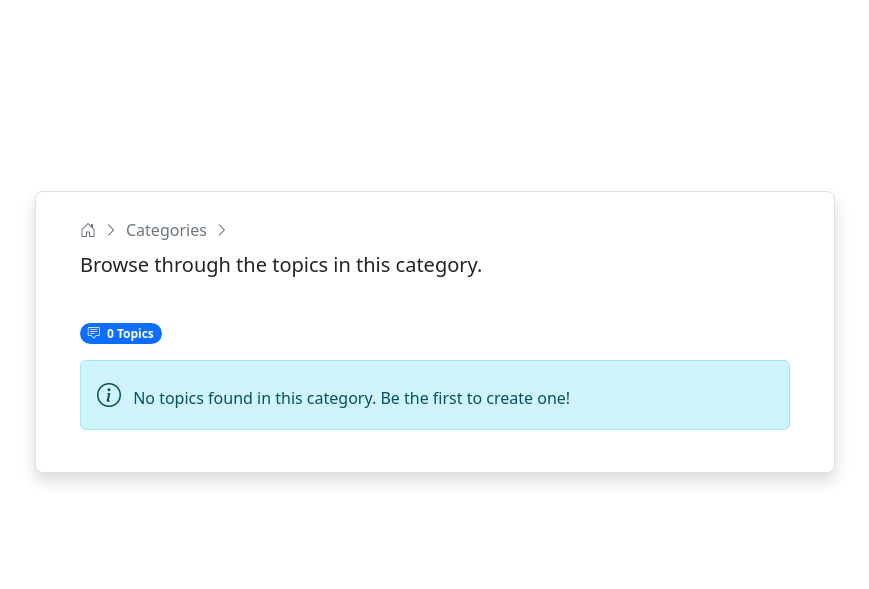
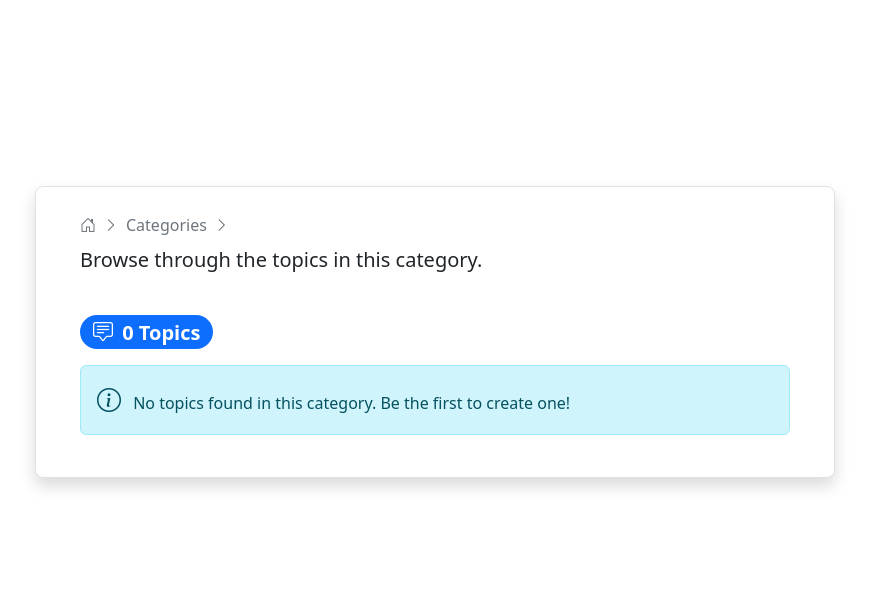
Before and after one commit to fcgith/forum_api_front_end, a FastAPI app: template templates/category.html in a window 1280 px wide. Shown: the part 56-645 px from the top of the page, without its empty margins (205-1074 px from the left). Run offline with FastAPI, Linux system fonts and the light colour scheme; the template is opened without the code that fills it, so the values that code supplies are empty; parts of the project's set-up code (start-up, migrations or seed data) failed here and were passed over.

Commit message:
Testing topics

```diff
--- a/templates/category.html
+++ b/templates/category.html
@@ -9,7 +9,7 @@
                             <i class="bi bi-house-door"></i>
                         </a>
                         <i class="bi bi-chevron-right text-muted small"></i>
-                        <a href="/categories" class="text-secondary text-decoration-none">Categories</a>
+                        <a href="/" class="text-secondary text-decoration-none">Categories</a>
                         <i class="bi bi-chevron-right text-muted small"></i>
                         <span class="text-primary">{{ category.name }}</span>
                     </div>
@@ -20,7 +20,7 @@
 
             <div class="d-flex justify-content-between align-items-center mb-3">
                 <div>
-                    <span class="badge bg-primary rounded-pill">
+                    <span class="badge bg-primary rounded-pill" style="font-size: 1.25rem;">
                         <i class="bi bi-chat-square-text me-1"></i> {{ topics|length }} Topics
                     </span>
                 </div>
```
